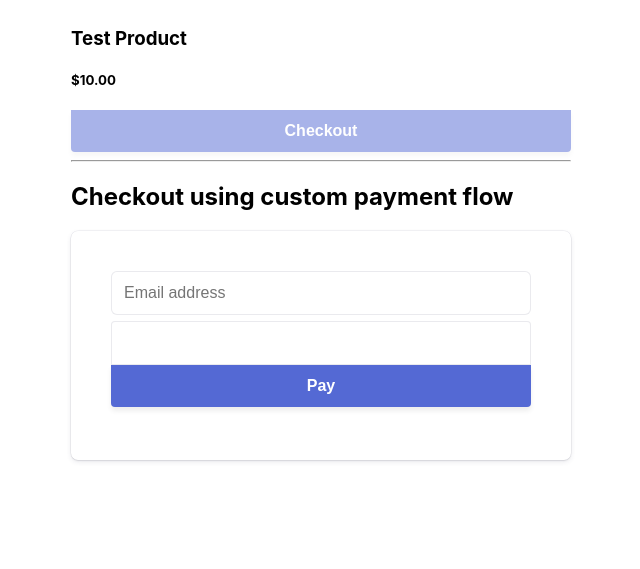
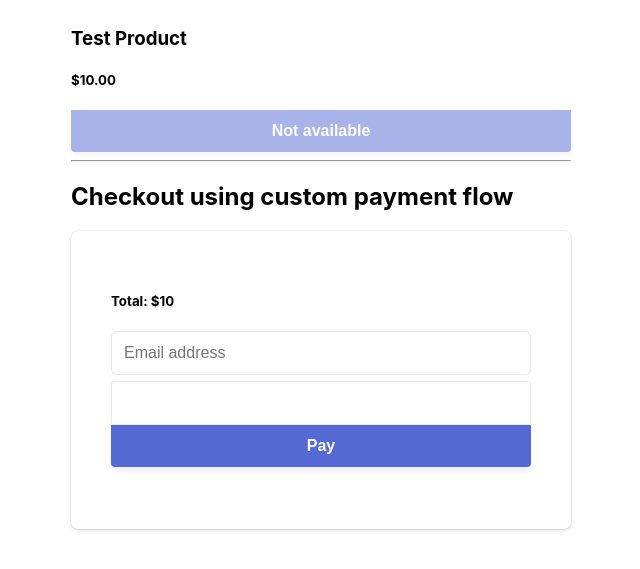
Before and after one commit to zicongleoqu/StripeApp, a Django app: page / in a window 1280 px wide. Shown: the top 569 px of the page, without its empty margins (327-967 px from the left). Run offline with Django 4.2, Linux system fonts and the light colour scheme; data comes from the database, SQL or seed files in the repository; some libraries are stand-ins or nearby versions.

Commit message:
Disabled Stripe's prebuilt checkout page and showed amount for custome checkout

```diff
--- a/stripeapp/templates/landing.html
+++ b/stripeapp/templates/landing.html
@@ -178,10 +178,11 @@
           <h5>${{ product.get_display_price }}</h5>
         </div>
       </div>
-      <button type="button" id="checkout-button">Checkout</button>
+      <button type="button" id="checkout-button">Not available</button>
       <hr />
       <h2>Checkout using custom payment flow</h2>
       <form id="payment-form">
+        <h5>Total: $10 <h5>
         <input type="text" id="email" placeholder="Email address" />
         <div id="card-element"><!--Stripe.js injects the Card Element--></div>
         <button id="submit">
```
